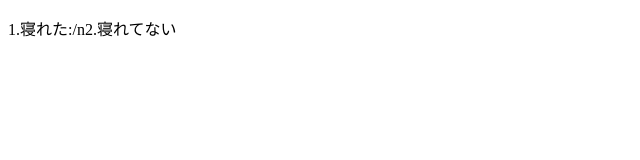
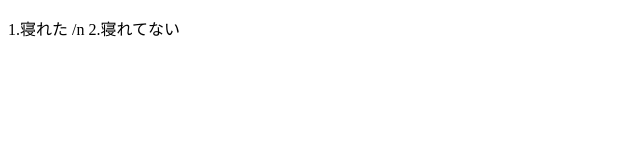
Before and after one commit to nim1z/pageshow, a plain HTML site: page text/ts1.html in a window 1280 px wide. Shown: the full height of the page, 0-640 px from the left. Drawn offline with Linux system fonts and the light colour scheme.

Commit message:
Update ts1.html

```diff
--- a/text/ts1.html
+++ b/text/ts1.html
@@ -18,7 +18,7 @@
 </head>
 	<body>
 		<form>
-		<p id="novel">1.寝れた:/n2.寝れてない</p><br>
+		<p id="novel">1.寝れた /n 2.寝れてない</p><br>
 		<div align="right"><a class="button" onclick="branch()">次へ ＞</a></div>
 		</form>
 	</body>
```
